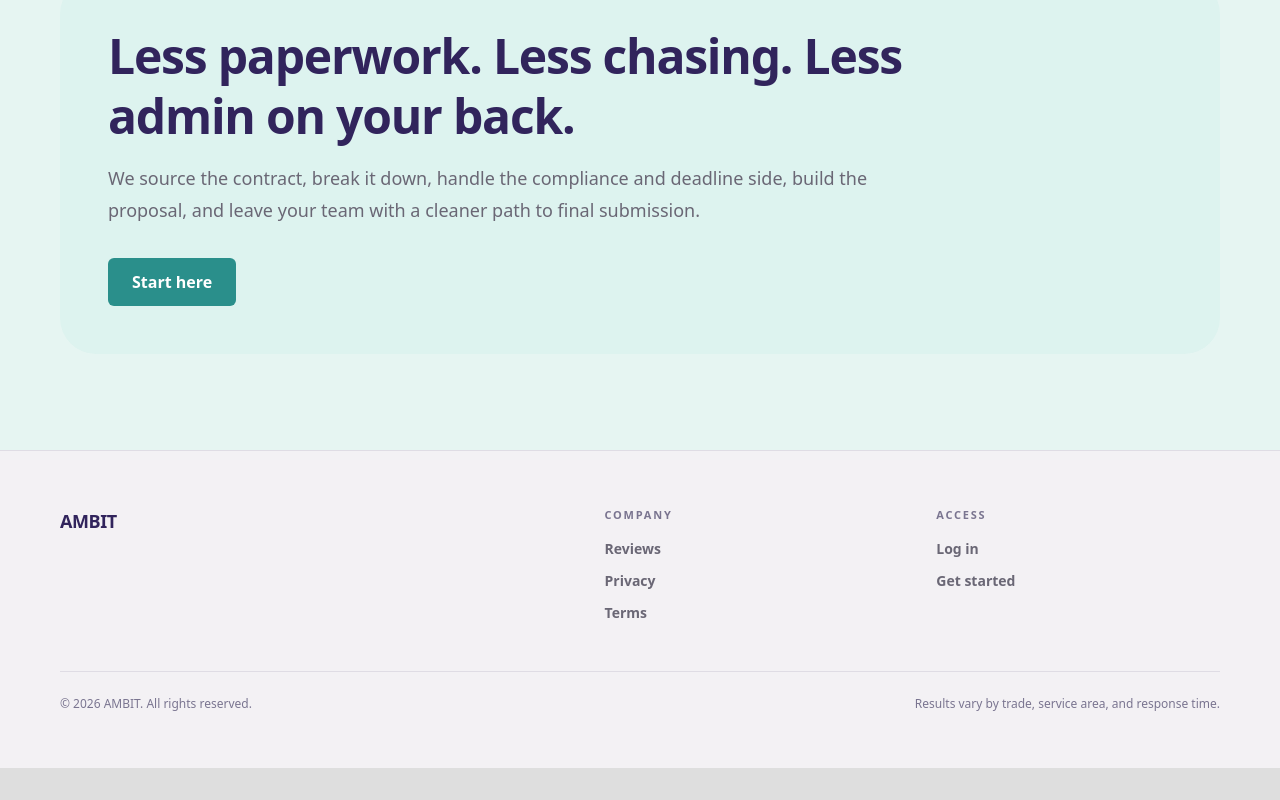
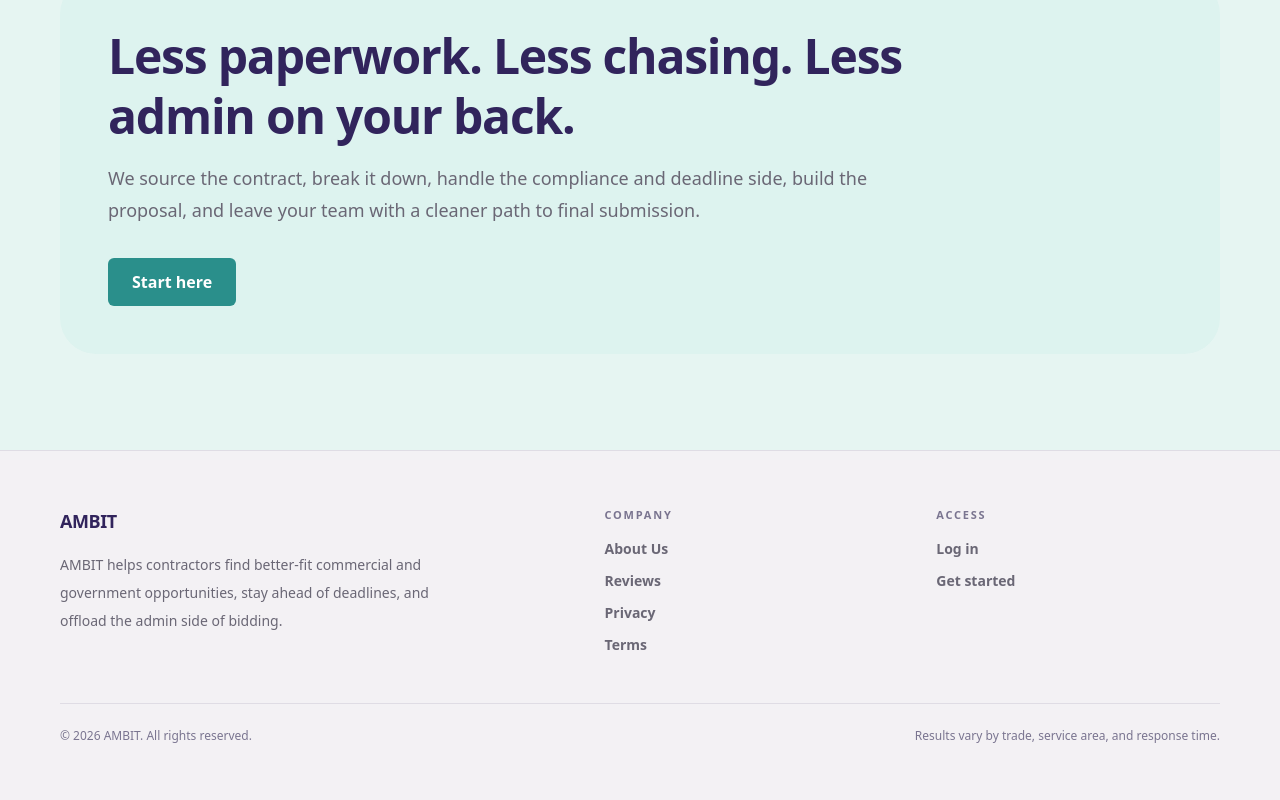
Before and after one commit to seansevrix/ambit, a Next.js app: page / in a window 1280 px wide. Shown: the part 3059-3859 px from the top of the page. Before the commit the page ends 3827 px from the top, so only its background shows below. Built offline with nearby package versions, Linux system fonts and the light colour scheme.

Commit message:
Update footer with About Us link

```diff
--- a/app/components/SiteFooter.tsx
+++ b/app/components/SiteFooter.tsx
@@ -16,12 +16,18 @@ export default function SiteFooter() {
               AMBIT
             </div>
             <p className="mt-4 max-w-sm text-sm leading-7 text-[#6A6775]">
+              AMBIT helps contractors find better-fit commercial and government
+              opportunities, stay ahead of deadlines, and offload the admin side
+              of bidding.
             </p>
           </div>
 
           <div>
             <div className={TITLE}>Company</div>
             <div className="mt-4 grid gap-3">
+              <Link href="/about" className={LINK}>
+                About Us
+              </Link>
               <Link href="/testimonials" className={LINK}>
                 Reviews
               </Link>
```
